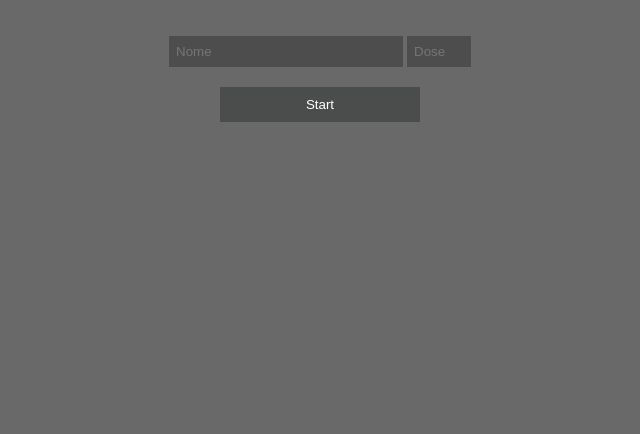
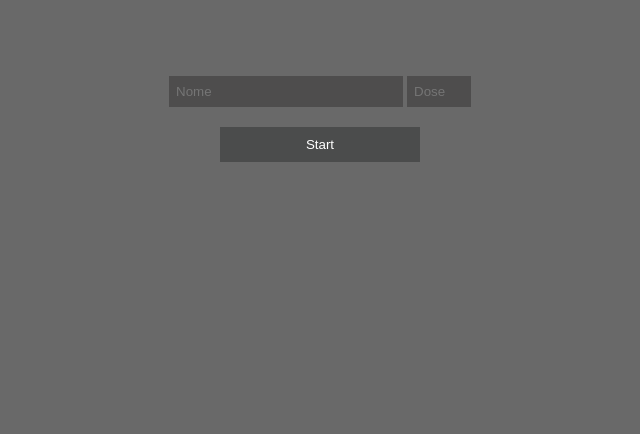
Before and after one commit to augustnmonteiro/efeitos-do-alcool-na-reacao, a plain HTML site: page Project Cientific/index.html in a window 1280 px wide. Shown: the part 366-800 px from the top of the page, without its empty margins (320-960 px from the left). Drawn offline with Linux system fonts and the light colour scheme.

Commit message:
All changes

```diff
--- a/Project Cientific/css/style.css
+++ b/Project Cientific/css/style.css
@@ -34,7 +34,7 @@ body {
 
 #container {
     width: 100vw;
-    height: 90vh;
+    height: 100vh;
     display: flex;
     flex-direction: column;
     justify-content: center;
--- a/Project Cientific/js/app.js
+++ b/Project Cientific/js/app.js
@@ -127,7 +127,6 @@ function finish() {
     createData();
     controllerElementsAndStyle();
     reactionRed = [];
-    lastID++;
     console.log("Finished");
 }
 
```
